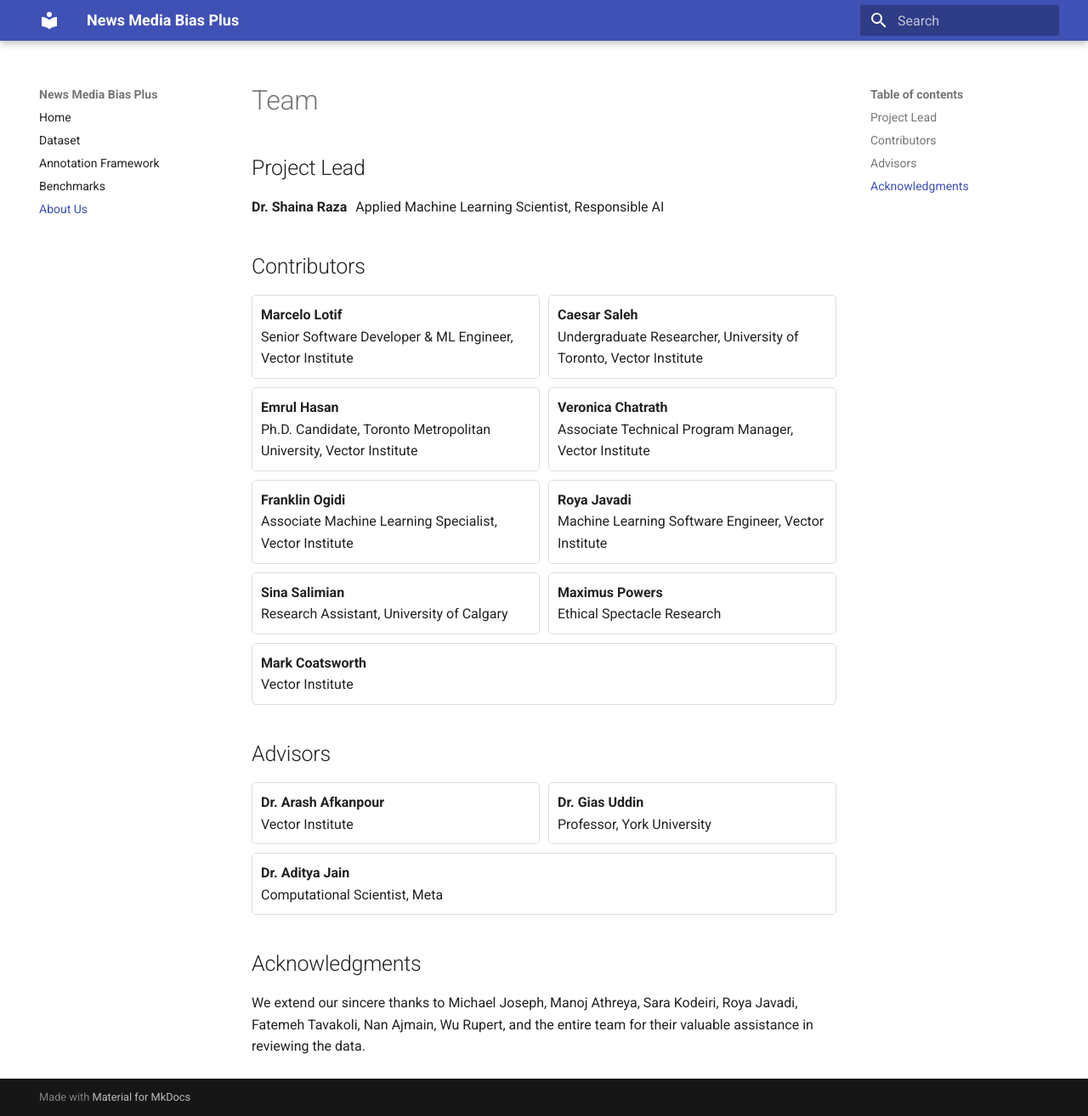
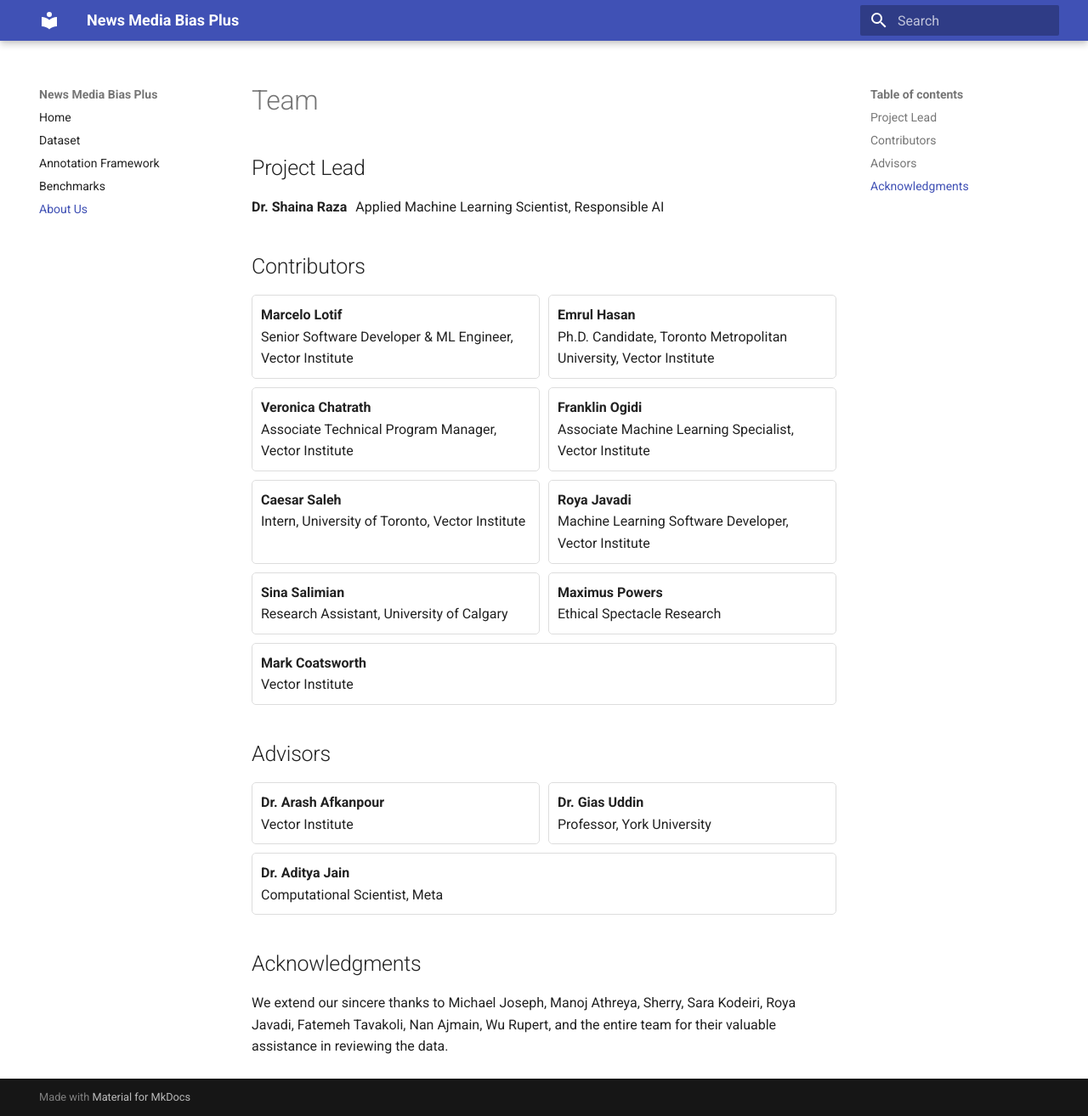
Before and after one commit to VectorInstitute/Newsmediabias-plus, an MkDocs documentation site: the page built from docs/About-us.md, in a window 1280 px wide and 1314 px high. Shown: the whole window at 85% size. Built offline with MkDocs 1.6.1 and Material for MkDocs 9.7.7, drawn with Linux system fonts in a browser that asks for light colours.

Commit message:
Add/update MkDocs documentation

```diff
--- a/docs/About-us.md
+++ b/docs/About-us.md
@@ -14,9 +14,6 @@
     <strong>Marcelo Lotif</strong><br> Senior Software Developer & ML Engineer, Vector Institute
   </div>
   <div style="flex: 1 1 300px; border: 1px solid #ddd; padding: 10px; border-radius: 5px;">
-    <strong>Caesar Saleh</strong><br> Undergraduate Researcher, University of Toronto, Vector Institute
-  </div>
-  <div style="flex: 1 1 300px; border: 1px solid #ddd; padding: 10px; border-radius: 5px;">
     <strong>Emrul Hasan</strong><br> Ph.D. Candidate, Toronto Metropolitan University, Vector Institute
   </div>
   <div style="flex: 1 1 300px; border: 1px solid #ddd; padding: 10px; border-radius: 5px;">
@@ -25,8 +22,11 @@
   <div style="flex: 1 1 300px; border: 1px solid #ddd; padding: 10px; border-radius: 5px;">
     <strong>Franklin Ogidi</strong><br> Associate Machine Learning Specialist, Vector Institute
   </div>
+    <div style="flex: 1 1 300px; border: 1px solid #ddd; padding: 10px; border-radius: 5px;">
+    <strong>Caesar Saleh</strong><br> Intern, University of Toronto, Vector Institute
+  </div>
   <div style="flex: 1 1 300px; border: 1px solid #ddd; padding: 10px; border-radius: 5px;">
-    <strong>Roya Javadi</strong><br> Machine Learning Software Engineer, Vector Institute
+    <strong>Roya Javadi</strong><br> Machine Learning Software Developer, Vector Institute
   </div>
   <div style="flex: 1 1 300px; border: 1px solid #ddd; padding: 10px; border-radius: 5px;">
     <strong>Sina Salimian</strong><br> Research Assistant, University of Calgary
@@ -57,4 +57,4 @@
 
 ## Acknowledgments
 
-We extend our sincere thanks to Michael Joseph, Manoj Athreya, Sara Kodeiri, Roya Javadi, Fatemeh Tavakoli, Nan Ajmain, Wu Rupert, and the entire team for their valuable assistance in reviewing the data.
+We extend our sincere thanks to Michael Joseph, Manoj Athreya, Sherry, Sara Kodeiri, Roya Javadi, Fatemeh Tavakoli, Nan Ajmain, Wu Rupert, and the entire team for their valuable assistance in reviewing the data.
```
Also changed, not shown: site/About-us/index.html, site/search/search_index.json.
